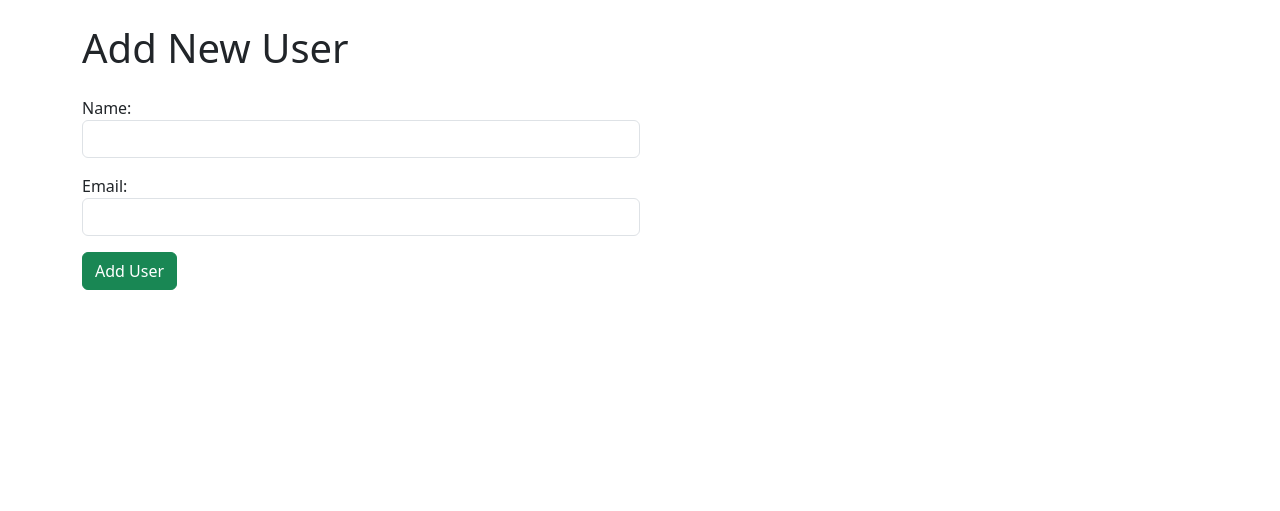
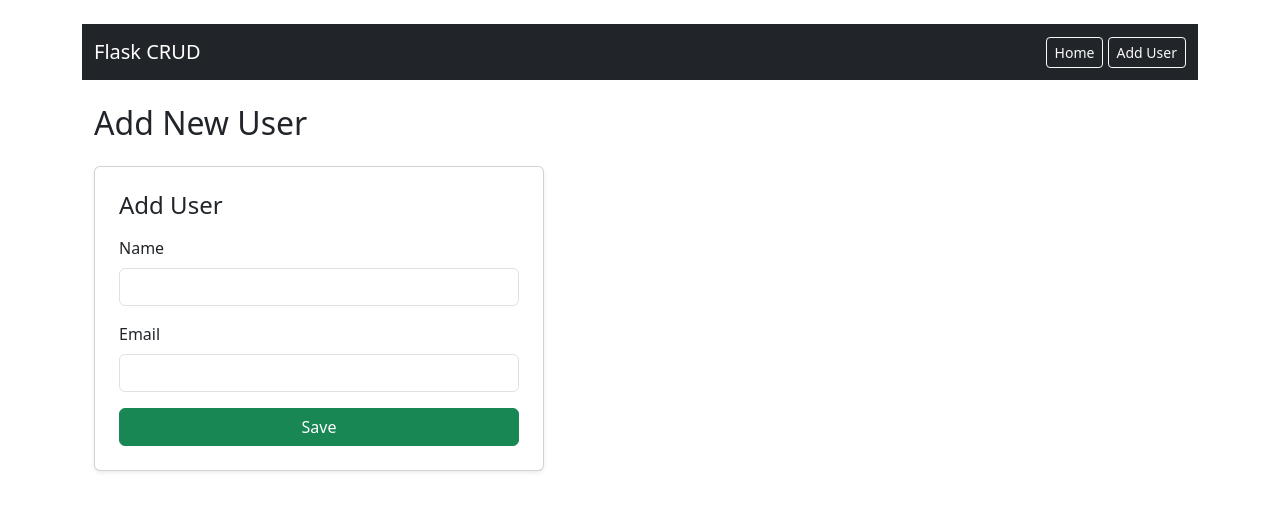
Before and after one commit to BALASUBRAMANI619/PYTHON-SQL-DOCKER-AZURE, a Flask app: page /create in a window 1280 px wide. Shown: the top 511 px of the page. Run offline with Flask 3, Linux system fonts and the light colour scheme.

Commit message:
No backend changes — only HTML improvements.

```diff
--- a/templates/base.html
+++ b/templates/base.html
@@ -6,11 +6,27 @@
         href="https://cdn.jsdelivr.net/npm/bootstrap@5.3.0/dist/css/bootstrap.min.css">
 </head>
 <body class="container mt-4">
+<body>
 
-    <h1 class="mb-4">{{ title }}</h1>
+<nav class="navbar navbar-expand-lg navbar-dark bg-dark mb-4">
+  <div class="container">
+    <a class="navbar-brand" href="{{ url_for('home') }}">Flask CRUD</a>
 
-    <!-- Page content will be injected here -->
-    {% block content %}{% endblock %}
+    <div>
+      <a href="{{ url_for('home') }}" class="btn btn-outline-light btn-sm">Home</a>
+      <a href="{{ url_for('create_user') }}" class="btn btn-outline-light btn-sm">Add User</a>
+    </div>
+  </div>
+</nav>
+
+<div class="container">
+    <h2 class="mb-4">{{ title }}</h2>
+
+    {% block content %}
+    {% endblock %}
+</div>
+
+</body>
 
 </body>
 </html>
--- a/templates/create.html
+++ b/templates/create.html
@@ -2,19 +2,20 @@
 
 {% block content %}
 
-<form method="POST" class="w-50">
+<form method="POST" class="card p-4 shadow-sm" style="max-width: 450px;">
+    <h4 class="mb-3">Add User</h4>
 
     <div class="mb-3">
-        <label>Name:</label>
+        <label class="form-label">Name</label>
         <input type="text" name="name" class="form-control" required>
     </div>
 
     <div class="mb-3">
-        <label>Email:</label>
+        <label class="form-label">Email</label>
         <input type="email" name="email" class="form-control" required>
     </div>
 
-    <button class="btn btn-success">Add User</button>
+    <button class="btn btn-success">Save</button>
 </form>
 
 {% endblock %}
```
Also changed, not shown: templates/edit.html (+5 -4 lines), templates/home.html (+11 -9 lines), README.md.
